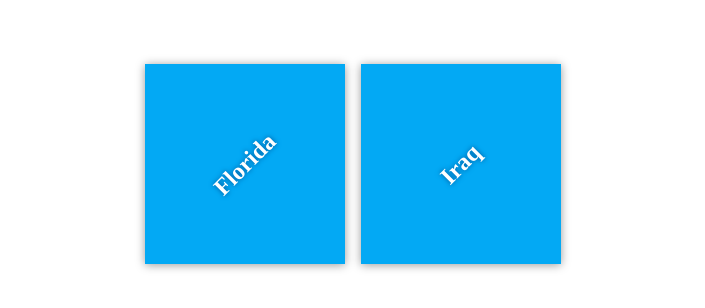
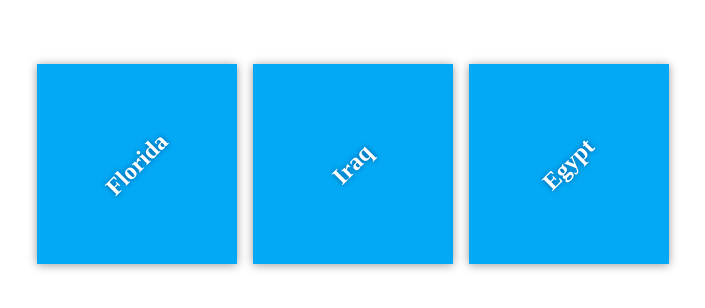
Before and after one commit to ayanooo/my-travel-plans, a plain HTML site: page index.html in a window 1280 px wide. Shown: the part 236-544 px from the top of the page, without its empty margins (287-992 px from the left). Drawn offline with Linux system fonts and the light colour scheme.

Commit message:
Adding Egypt to destination

```diff
--- a/index.html
+++ b/index.html
@@ -17,6 +17,11 @@
             <div class="destination" id="paris">
                 <h2>Iraq</h2>
             </div>
+
+            <div class="destination" id="Egypt">
+                <h2>Egypt</h2>
+            </div>
+
         </div>
     </div>
 
```
